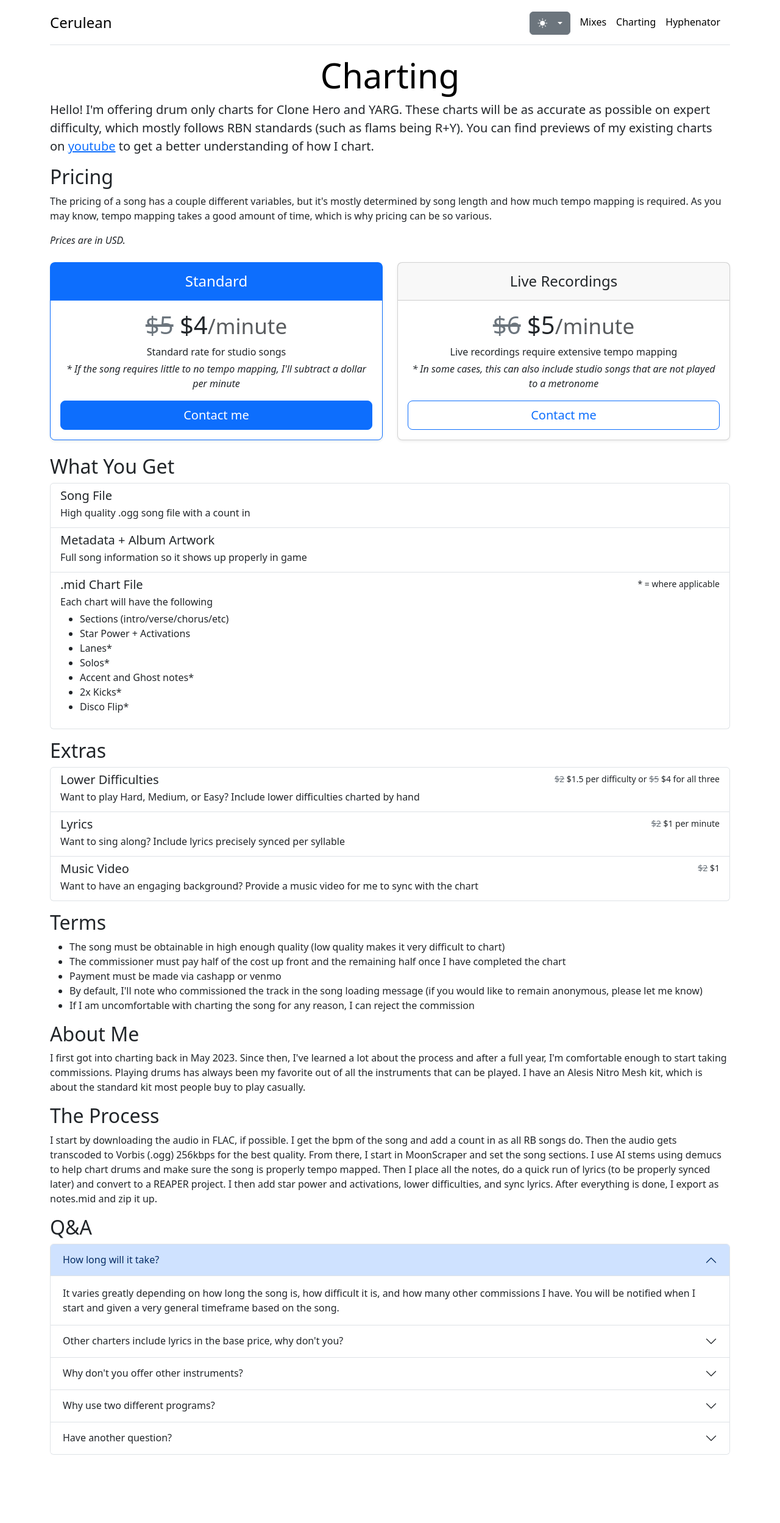
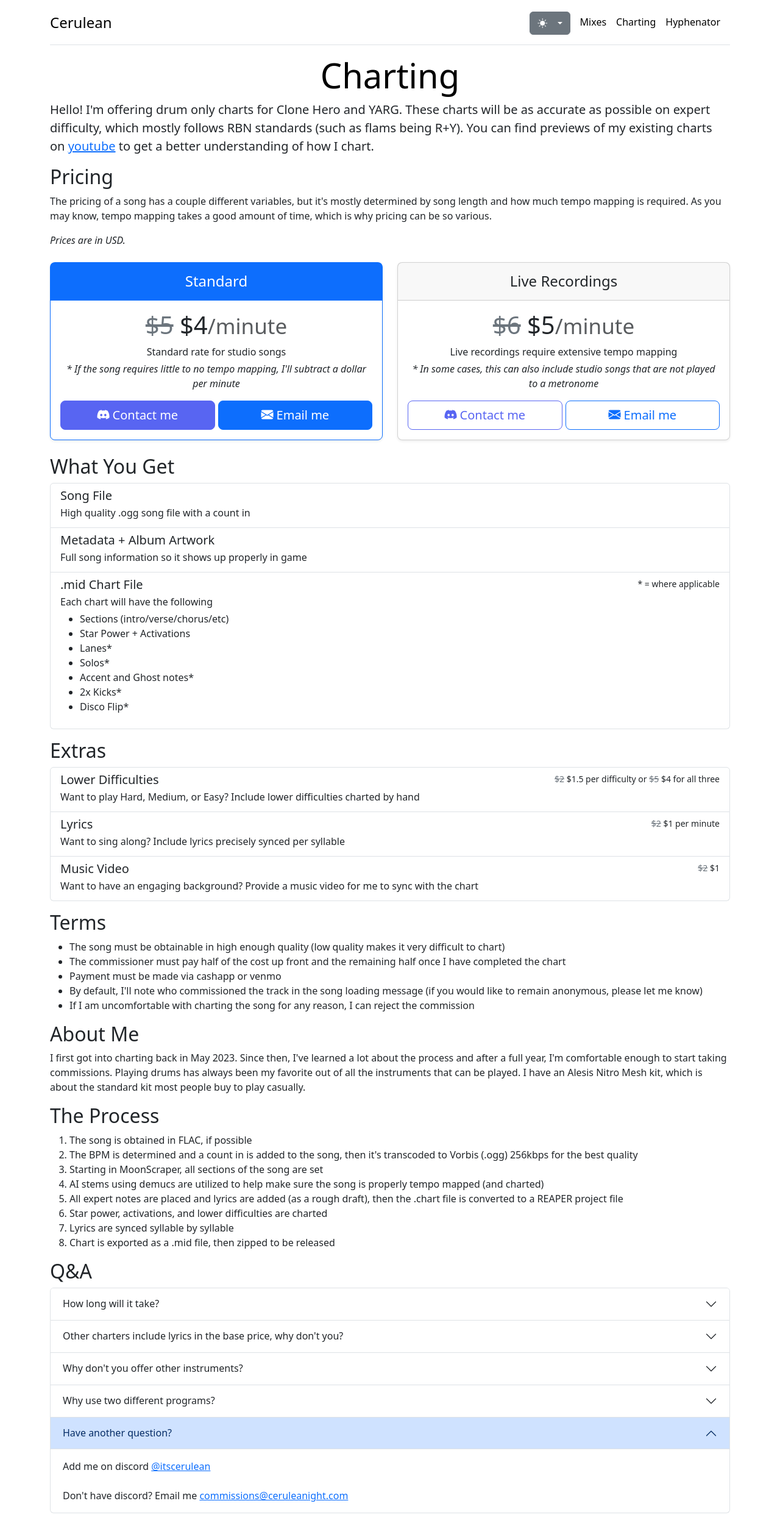
Before and after one commit to ceruleanight/ceruleanight.github.io, a Jekyll site: the page built from charting.md, in a window 1280 px wide. Shown: the whole page at 61% size. Built offline with Jekyll 4.4.1, drawn with Linux system fonts in a browser that asks for light colours; before the commit the page ends 2402 px from its top, so only the background shows below that.

Commit message:
Updated Charting Page

```diff
--- a/_layouts/charting.html
+++ b/_layouts/charting.html
@@ -27,7 +27,11 @@
 						<h1 class="card-title pricing-card-title">{% if page.discount == true %}<del class="text-secondary">${{ page.standard }}</del> ${{ page.standard | minus: page.damount }}{% else %}${{ page.standard }}{% endif %}<small class="text-body-secondary fw-light">/minute</small></h1>
 						<p class="mb-1">Standard rate for studio songs</p>
 						<p><i>* If the song requires little to no tempo mapping, I'll subtract a dollar per minute</i></p>
-						<a href="//discord.com/users/97774516968648704" role="button" class="w-100 btn btn-lg btn-primary">Contact me</a>
+						<div class="d-flex">
+							<a href="//discord.com/users/97774516968648704" role="button" class="w-100 btn btn-lg btn-primary discord"><i class="bi bi-discord"></i> Contact me</a>
+							<a href="mailto:commission@ceruleanight.com" role="button" class="w-100 btn btn-lg btn-primary"><i class="bi bi-envelope-fill"></i> Email me</a>
+						</div>
+
 					</div>
 				</div>
 			</div>
@@ -40,7 +44,11 @@
 						<h1 class="card-title pricing-card-title">{% if page.discount == true %}<del class="text-secondary">${{ page.lr }}</del> ${{ page.lr | minus: page.damount }}{% else %}${{ page.lr }}{% endif %}<small class="text-body-secondary fw-light">/minute</small></h1>
 						<p class="mb-1">Live recordings require extensive tempo mapping</p>
 						<p><i>* In some cases, this can also include studio songs that are not played to a metronome</i></p>
-						<a href="//discord.com/users/97774516968648704" role="button" class="w-100 btn btn-lg btn-outline-primary">Contact me</a>
+						<div class="d-flex">
+							<a href="//discord.com/users/97774516968648704" role="button" class="w-100 btn btn-lg btn-outline-primary discord-outline"><i class="bi bi-discord"></i> Contact me</a>
+							<a href="mailto:commission@ceruleanight.com" role="button" class="w-100 btn btn-lg btn-outline-primary"><i class="bi bi-envelope-fill"></i> Email me</a>
+						</div>
+
 					</div>
 				</div>
 			</div>
@@ -123,7 +131,16 @@
 			<p>I first got into charting back in May 2023. Since then, I've learned a lot about the process and after a full year, I'm comfortable enough to start taking commissions. Playing drums has always been my favorite out of all the instruments that can be played. I have an Alesis Nitro Mesh kit, which is about the standard kit most people buy to play casually.</p>
 
 			<h2>The Process</h2>
-			<p>I start by downloading the audio in FLAC, if possible. I get the bpm of the song and add a count in as all RB songs do. Then the audio gets transcoded to Vorbis (.ogg) 256kbps for the best quality. From there, I start in MoonScraper and set the song sections. I use AI stems using demucs to help chart drums and make sure the song is properly tempo mapped. Then I place all the notes, do a quick run of lyrics (to be properly synced later) and convert to a REAPER project. I then add star power and activations, lower difficulties, and sync lyrics. After everything is done, I export as notes.mid and zip it up.</p>
+			<ol>
+				<li>The song is obtained in FLAC, if possible</li>
+				<li>The BPM is determined and a count in is added to the song, then it's transcoded to Vorbis (.ogg) 256kbps for the best quality</li>
+				<li>Starting in MoonScraper, all sections of the song are set</li>
+				<li>AI stems using demucs are utilized to help make sure the song is properly tempo mapped (and charted)</li>
+				<li>All expert notes are placed and lyrics are added (as a rough draft), then the .chart file is converted to a REAPER project file</li>
+				<li>Star power, activations, and lower difficulties are charted</li>
+				<li>Lyrics are synced syllable by syllable</li>
+				<li>Chart is exported as a .mid file, then zipped to be released</li>
+			</ol>
 		</div>
 
 		<div class="accordion">
@@ -131,9 +148,9 @@
 
 			<div class="accordion-item">
 				<h2 class="accordion-header">
-					<button class="accordion-button" type="button" data-bs-toggle="collapse" data-bs-target="#qa1" aria-expanded="true" aria-controls="qa1">How long will it take?</button>
+					<button class="accordion-button collapsed" type="button" data-bs-toggle="collapse" data-bs-target="#qa1" aria-expanded="true" aria-controls="qa1">How long will it take?</button>
 				</h2>
-				<div id="qa1" class="accordion-collapse collapse show">
+				<div id="qa1" class="accordion-collapse collapse">
 					<div class="accordion-body">It varies greatly depending on how long the song is, how difficult it is, and how many other commissions I have. You will be notified when I start and given a very general timeframe based on the song.</div>
 				</div>
 			</div>
@@ -158,15 +175,15 @@
 					<button class="accordion-button collapsed" type="button" data-bs-toggle="collapse" data-bs-target="#qa4" aria-expanded="false" aria-controls="qa4">Why use two different programs?</button>
 				</h2>
 				<div id="qa4" class="accordion-collapse collapse">
-					<div class="accordion-body">When starting, it's easier to visualize the chart using MS. REAPER offers more functionality, especially when it comes to things like lanes, solos, and disco flip. TLDR: They both have their strong points, so I get the best of both worlds.</div>
+					<div class="accordion-body">When starting, it's easier to visualize the chart using MS. REAPER offers more functionality, especially when it comes to things like lanes, solos, and disco flip.<br><br>TLDR: They both have their strong points, so I get the best of both worlds.</div>
 				</div>
 		  	</div>
 			<div class="accordion-item">
 				<h2 class="accordion-header">
-					<button class="accordion-button collapsed" type="button" data-bs-toggle="collapse" data-bs-target="#qa5" aria-expanded="false" aria-controls="qa5">Have another question?</button>
+					<button class="accordion-button collapse show" type="button" data-bs-toggle="collapse" data-bs-target="#qa5" aria-expanded="false" aria-controls="qa5">Have another question?</button>
 				</h2>
-				<div id="qa5" class="accordion-collapse collapse">
-					<div class="accordion-body">Send me a message on discord @itscerulean</div>
+				<div id="qa5" class="accordion-collapse">
+					<div class="accordion-body">Add me on discord <a href="//discord.com/users/97774516968648704">@itscerulean</a><br><br>Don't have discord? Email me <a href="mailto:commission@ceruleanight.com">commissions@ceruleanight.com</a></div>
 				</div>
 			</div>
 		</div>
--- a/assets/css/main.css
+++ b/assets/css/main.css
@@ -18,11 +18,38 @@
 	box-shadow: inset 0 0 5rem rgba(0, 0, 0, .5);
 }
 
+.discord {
+	background-color: #5865f2;
+	border-color: #5865f2;
+	margin-right: 5px;
+}
+
+.discord:hover {
+	background-color: #4752c4;
+	border-color: #4752c4;
+}
+
+.discord-outline {
+	color: #5865f2;
+	border-color: #5865f2;
+	margin-right: 5px;
+}
+
+.discord-outline:hover {
+	color: #fff;
+	background-color: #5865f2;
+	border-color: #5865f2;
+}
+
 .highlight {
 	color: var(--bs-emphasis-color);
 	background-color: var(--bs-secondary-bg);
 	border-radius: 5px;
 	padding: 5px;
+}
+
+.gs {
+	filter: grayscale();
 }
 
 .mix h2 {
```
